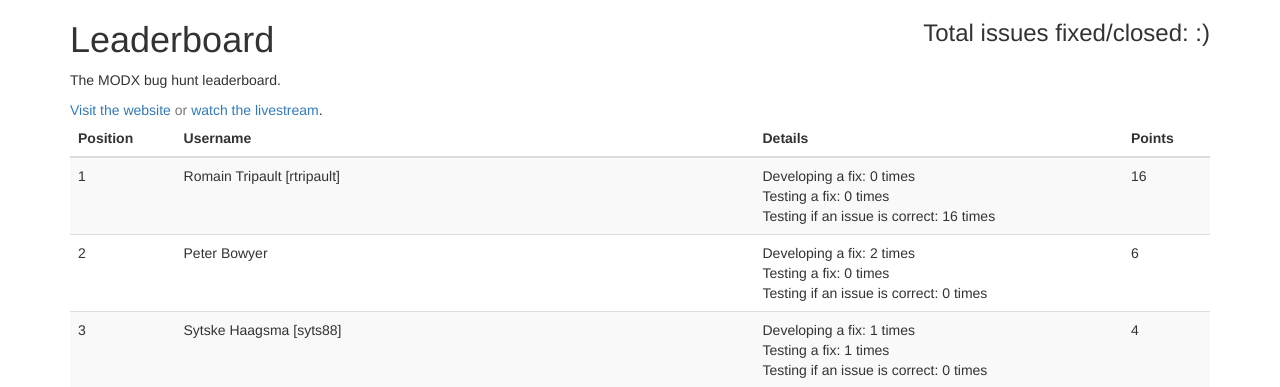
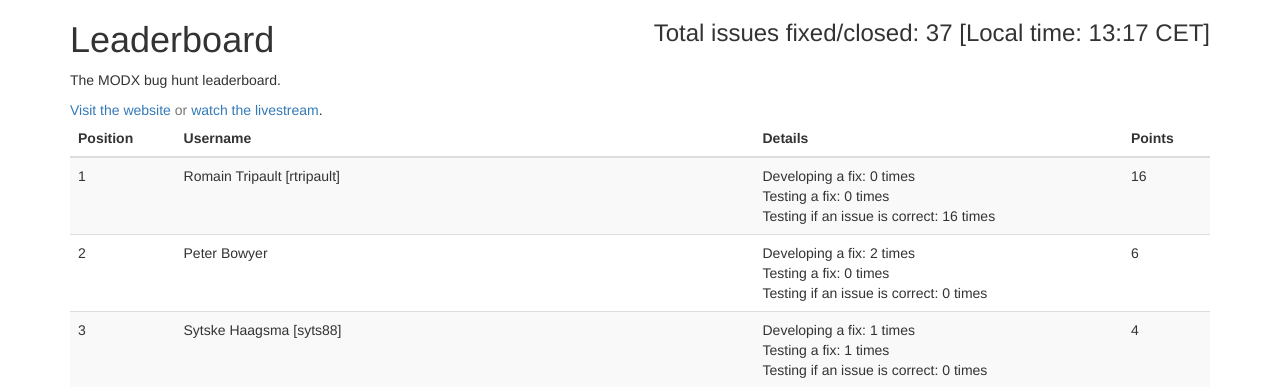
Before and after one commit to Sterc/modxbughunt, a PHP site: page /leaderboard.php in a window 1280 px wide. Shown: the part 120-507 px from the top of the page. Run offline with PHP 8.4, Linux system fonts and the light colour scheme.

Commit message:
leaderboard.php updated + time added

```diff
--- a/public_html/leaderboard.php
+++ b/public_html/leaderboard.php
@@ -44,7 +44,7 @@
         </div>
 
         <div class="pull-right">
-            <h3>Total issues fixed/closed: :) </h3>
+            <h3>Total issues fixed/closed: 37 [Local time: 13:17 CET] </h3>
         </div>
 
         <table class="table table-striped">
```
